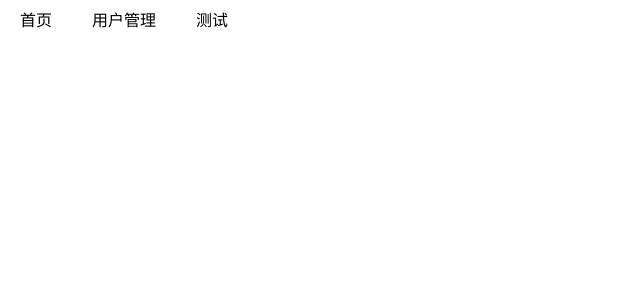
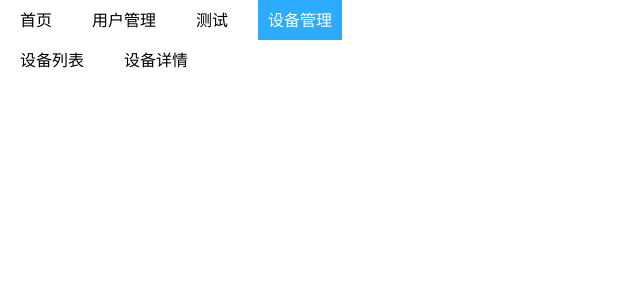
Before and after one commit to wangfpp/studyReact, a React (Create React App) app: page /device in a window 1280 px wide. Shown: the top 300 px of the page, without its empty margins (0-640 px from the left). Built offline with nearby package versions, Linux system fonts and the light colour scheme.

Commit message:
路由传参

```diff
--- a/src/components/nav/navlink.css
+++ b/src/components/nav/navlink.css
@@ -3,17 +3,3 @@
     height: 40px;
     line-height: 40px;
 }
-.navbar a{
-    display: inline-block;
-    height: 100%;
-    color: #000;
-    text-decoration: none;
-    width: auto;
-    padding: 0 10px;
-    margin: 0 10px;
-    background: transparent;
-}
-.navbar a.active, .navbar a:hover{
-    background: #2dabff;
-    color: #fff;
-}
--- a/src/components/nav/navlink.jsx
+++ b/src/components/nav/navlink.jsx
@@ -8,7 +8,8 @@ export default class Nav extends Component {
             navList: [
                 {name: '首页', to: '/home'},
                 {name: '用户管理', to: '/usermanage'},
-                {name: '测试', to: '/test'}
+                {name: '测试', to: '/test'},
+                {name: '设备管理', to: '/device'}
             ]
         }
     }
--- /dev/null
+++ b/src/pages/devices/devicelist.jsx
@@ -0,0 +1,41 @@
+import React, { Component } from 'react'
+
+export default class Devicelist extends Component {
+    constructor(props) {
+        super(props);
+        this.state = {
+            devicelist: [
+                { name: 'one', id: 1 },
+                { name: 'two', id: 2 }
+            ]
+        }
+    }
+    /**
+     * @description:
+     * @param {type}
+     * @return:
+     */
+    viewDetail(device) {
+        this.props.history.push({
+            pathname: '/devicedetail',
+            id: device.id
+        });
+    }
+    render() {
+        return (
+            <div>
+                <h3>设备列表</h3>
+                <div>
+                    {this.state.devicelist.map((device, index) => {
+                        return <ul>
+                            <li onClick={this.viewDetail.bind(this, device)}>
+                                <span>{device.name}</span>
+                                <span>{device.id}</span>
+                            </li>
+                        </ul>
+                    })}
+                </div>
+            </div>
+        )
+    }
+}
--- /dev/null
+++ b/src/pages/devices/devices.jsx
@@ -0,0 +1,40 @@
+import React, { Component } from 'react'
+import { BrowserRouter as Router, Route, NavLink } from "react-router-dom";
+export default class Devices extends Component {
+    constructor(props) {
+        super(props);
+        this.state = {
+            name: '设备'
+        }
+    }
+    componentWillMount() {
+
+    }
+    render() {
+        return (
+            <div id="devices">
+                <Router>
+                    <div className="navbar">
+                        {
+                            this.props.routes.map((route, index) => {
+                                return <NavLink to={route.path} key={index}>{route.name}</NavLink>
+                            })
+                        }
+                    </div>
+                    <div>
+                        {
+                            this.props.routes.map((route, index) => {
+                                return <Route
+                                        exact={route.exact}
+                                        key={index}
+                                        path={route.path}
+                                        component={route.component}
+                                        ></Route>
+                            })
+                        }
+                    </div>
+                </Router>
+            </div>
+        )
+    }
+}
--- /dev/null
+++ b/src/pages/devices/devicesdetail.jsx
@@ -0,0 +1,19 @@
+import React, { Component } from 'react'
+export default class Devicesdetail extends Component {
+    constructor(props) {
+        super(props);
+        this.state = {
+            id: props.location.id
+        }
+    }
+    componentWillMount() {
+        console.log(this.state.id);
+    }
+    render() {
+        return (
+            <div>
+                设备详情
+            </div>
+        )
+    }
+}
--- a/src/pages/usermanage/usermanage.jsx
+++ b/src/pages/usermanage/usermanage.jsx
@@ -1,5 +1,5 @@
 import React, { Component } from 'react'
-import { BrowserRouter as Router, Route, Link } from "react-router-dom";
+import { BrowserRouter as Router, Route, NavLink } from "react-router-dom";
 export default class usermanage extends Component {
     constructor(props) {
 			super(props)
@@ -13,10 +13,10 @@ export default class usermanage extends Component {
 	render() {
 		return <div id="usermanage">
 		<Router>
-			<div>
+			<div className="navbar">
 				{
 					this.props.routes.map((route, index) => {
-						return <Link key={index} to={route.path} >{route.name}</Link>
+						return <NavLink  key={index} to={route.path} >{route.name}</NavLink>
 					})
 				}
 			</div>
--- /dev/null
+++ b/src/route/device.js
@@ -0,0 +1,26 @@
+import Device from '../pages/devices/devices'; //设备
+import DeviceList from '../pages/devices/devicelist'; // 设备列表
+import DeviceDetail from '../pages/devices/devicesdetail'; // 设备详情
+const deviceRoutes = [
+    {
+        name: '设备管理',
+        exact: true,
+        path: '/device',
+        component: Device,
+        routes: [
+            {
+                name: '设备列表',
+                exact: true,
+                path: '/device/devicelist',
+                component: DeviceList
+            },
+            {
+                name: '设备详情',
+                exact: true,
+                path: '/devicedetail',
+                component: DeviceDetail
+            }
+        ]
+    }
+];
+export default deviceRoutes;
--- a/src/route/index.js
+++ b/src/route/index.js
@@ -1,8 +1,12 @@
 import homeRoutes from './home';
 import userRoutes from './usermanage'
+import testRoutes from './test';
+import deviceRoutes from './device'
 const routes = [
     ...homeRoutes,
-    ...userRoutes
+    ...userRoutes,
+    ...deviceRoutes,
+    ...testRoutes
 ];
 
 export default routes;
--- /dev/null
+++ b/src/route/test.js
@@ -0,0 +1,10 @@
+import Test from '../pages/test/text'; // 测试
+const testRoutes = [
+    {
+        name: '测试',
+        exact: true,
+        path: '/test',
+        component: Test
+    }
+];
+export default testRoutes;
--- /dev/null
+++ b/src/static/css/comm.css
@@ -0,0 +1,14 @@
+.navbar a{
+    display: inline-block;
+    height: 100%;
+    color: #000;
+    text-decoration: none;
+    width: auto;
+    padding: 0 10px;
+    margin: 0 10px;
+    background: transparent;
+}
+.navbar a.active, .navbar a:hover{
+    background: #2dabff;
+    color: #fff;
+}
```
Also changed, not shown: src/index.js (+5 -7 lines).
